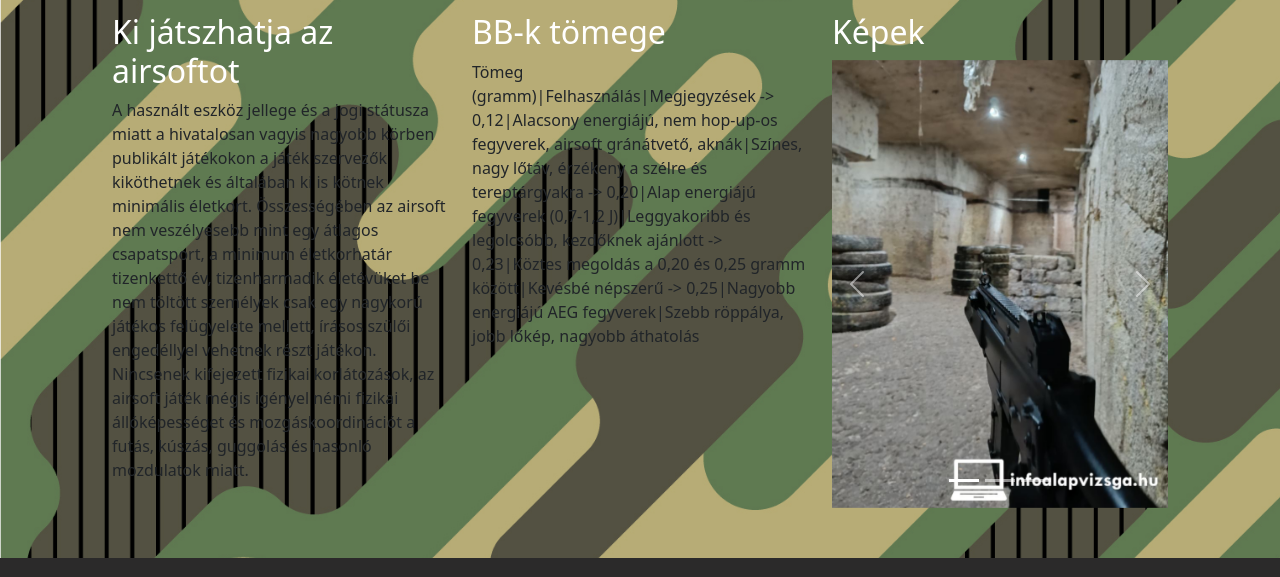
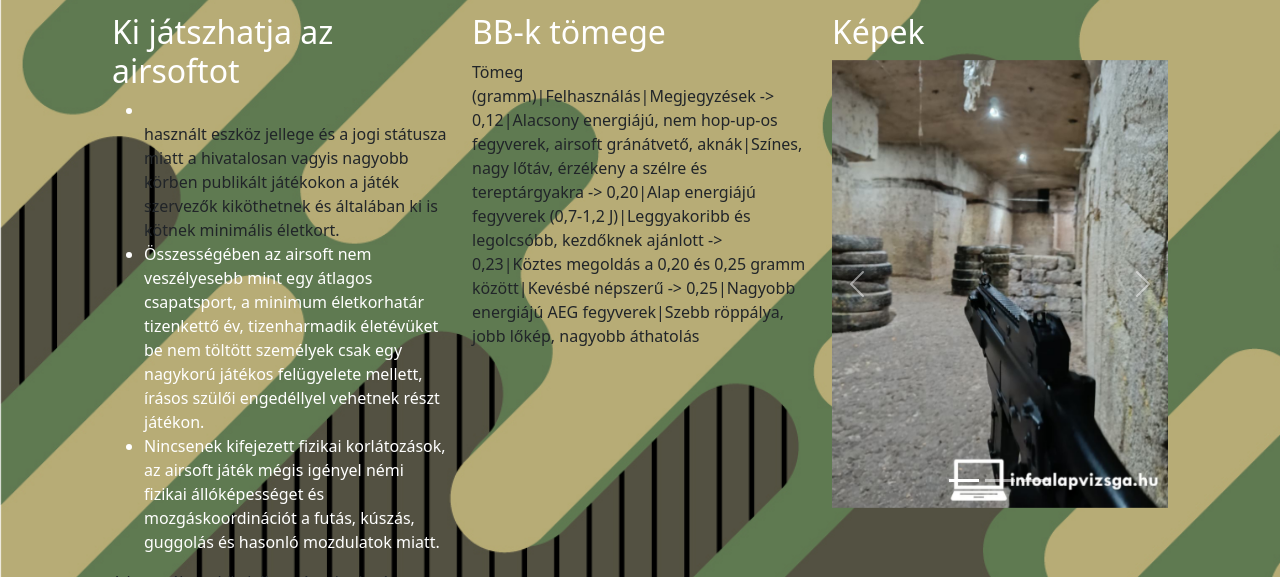
Before and after one commit to Benyagenya2010/airsoft, a plain HTML site: page index.html in a window 1280 px wide. Shown: the part 762-1339 px from the top of the page. Drawn offline with Linux system fonts and the light colour scheme.

Commit message:
felsorolás

```diff
--- a/index.html
+++ b/index.html
@@ -22,6 +22,12 @@
             <div class="row">
                 <div class="col">
                     <h2>Ki játszhatja az airsoftot</h2>
+                  <ul>
+                    <li></li> használt eszköz jellege és a jogi státusza miatt a hivatalosan vagyis nagyobb körben publikált játékokon a játék szervezők kiköthetnek és általában ki is kötnek minimális életkort.
+                    <li>Összességében az airsoft nem veszélyesebb mint egy átlagos csapatsport, a minimum életkorhatár tizenkettő év, tizenharmadik életévüket be nem töltött személyek csak egy nagykorú játékos felügyelete mellett, írásos szülői engedéllyel vehetnek részt játékon.</li>
+                    <li>Nincsenek kifejezett fizikai korlátozások, az airsoft játék mégis igényel némi fizikai állóképességet és mozgáskoordinációt a futás, kúszás, guggolás és hasonló mozdulatok miatt.</li>
+                  </ul>
+
                         A használt eszköz jellege és a jogi státusza miatt a hivatalosan vagyis nagyobb körben publikált játékokon a játék szervezők kiköthetnek és általában ki is kötnek minimális életkort.
                         Összességében az airsoft nem veszélyesebb mint egy átlagos csapatsport, a minimum életkorhatár tizenkettő év, tizenharmadik életévüket be nem töltött személyek csak egy nagykorú játékos felügyelete mellett, írásos szülői engedéllyel vehetnek részt játékon.
                         Nincsenek kifejezett fizikai korlátozások, az airsoft játék mégis igényel némi fizikai állóképességet és mozgáskoordinációt a futás, kúszás, guggolás és hasonló mozdulatok miatt.
```
